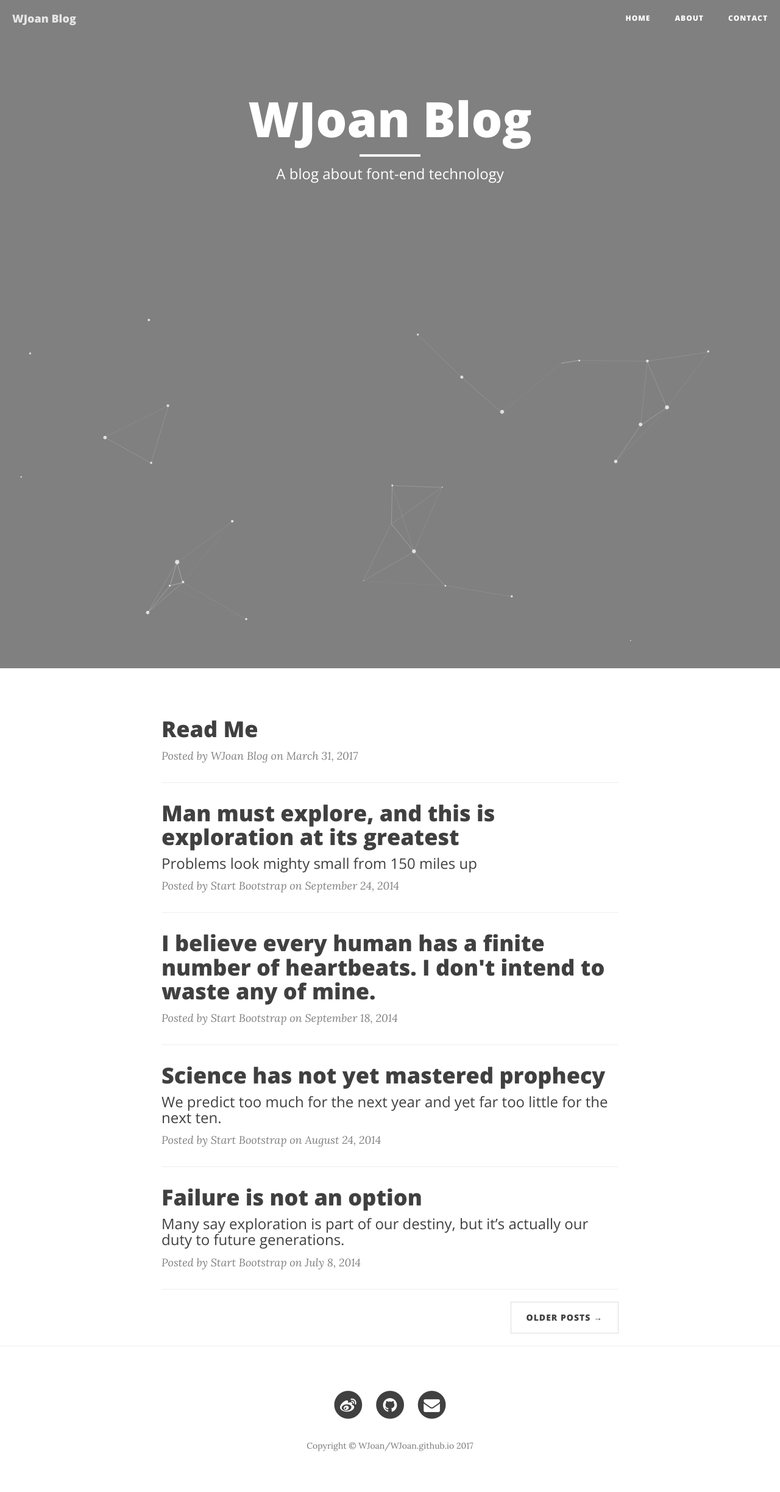
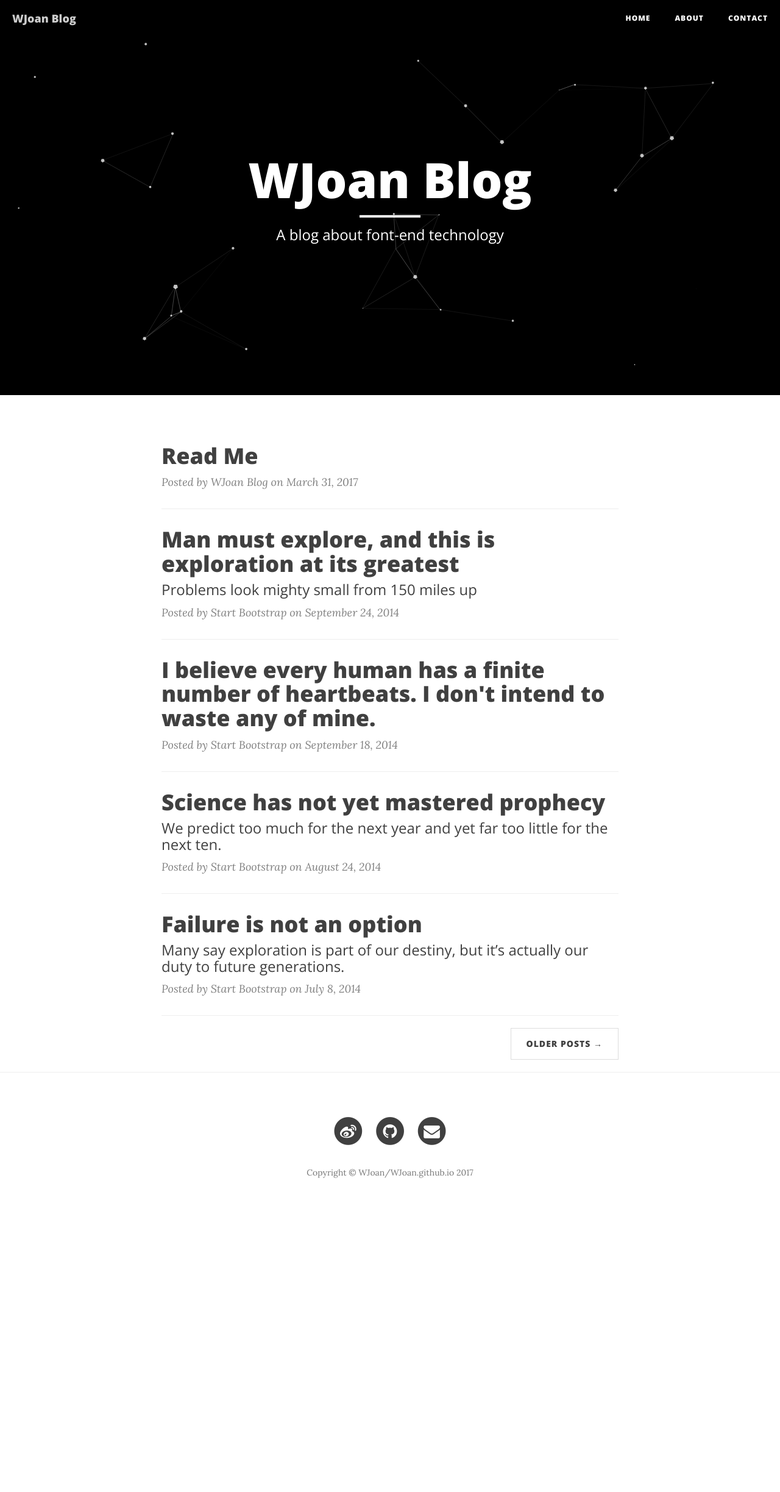
Before and after one commit to WJoan/WJoan.github.io, a Jekyll site: the page built from index.html, in a window 1280 px wide. Shown: the whole page at 61% size. Built offline with Jekyll 4.4.1, drawn with Linux system fonts in a browser that asks for light colours; nearby versions of some CDN libraries; the list of posts is cut into pages by our own code; after the commit the page ends 1999 px from its top, so only the background shows below that.

Commit message:
update css

```diff
--- a/css/new-blog.css
+++ b/css/new-blog.css
@@ -1,16 +1,16 @@
-.particles-js {
+#particles-js {
 	position: relative;
 	background-color: #000000;
 }
 
-.particles-js > .container {
+#particles-js > .container {
 	position: absolute;
     top: 50%;
     left: 50%;
     transform: translate(-50%,-50%);
 }
 
-.particles-js > #particles-js-canvas-el {
+#particles-js > #particles-js-canvas-el {
 	width: 100vw!important;
     height: 80vh!important;
 }
```
